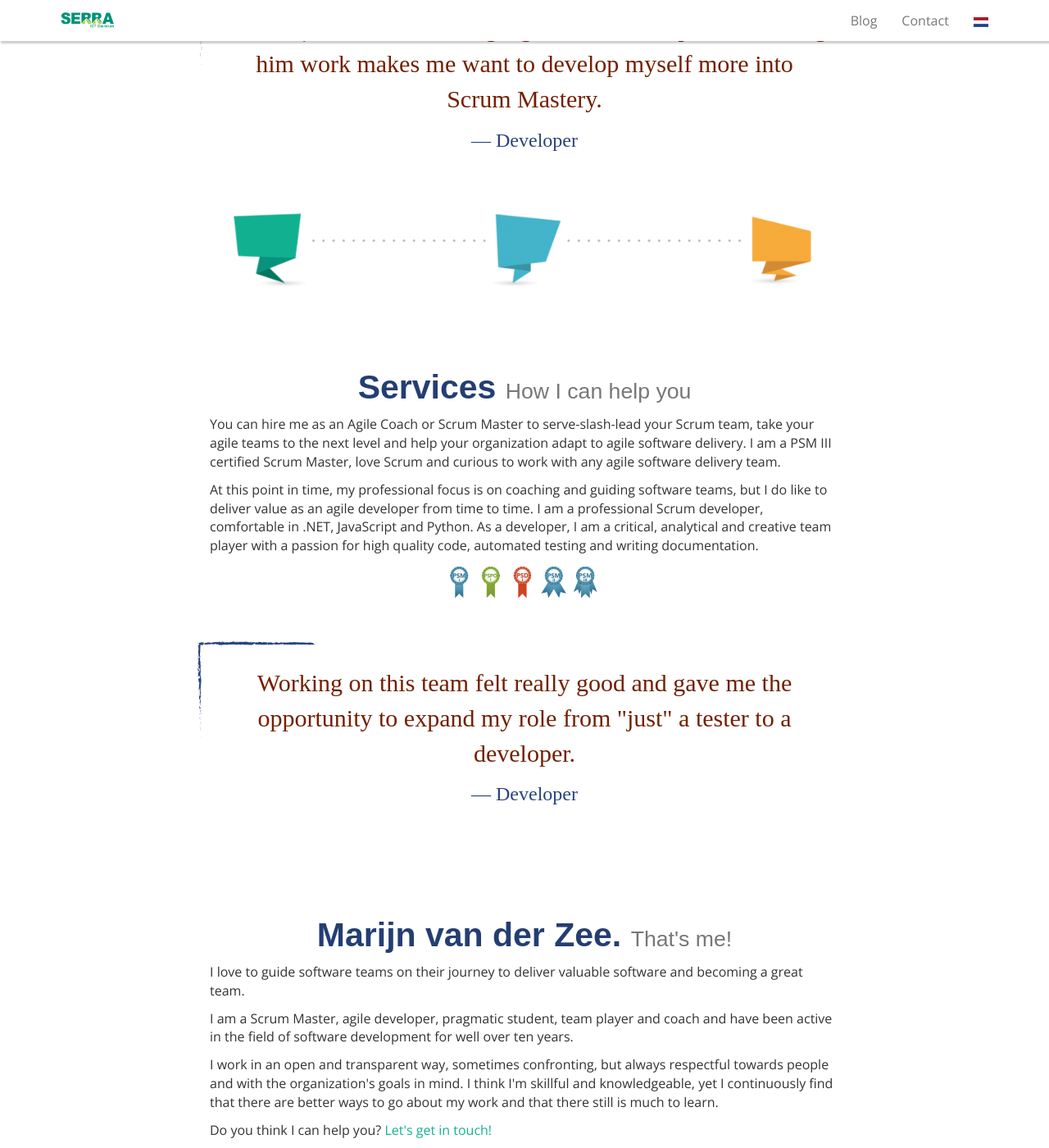
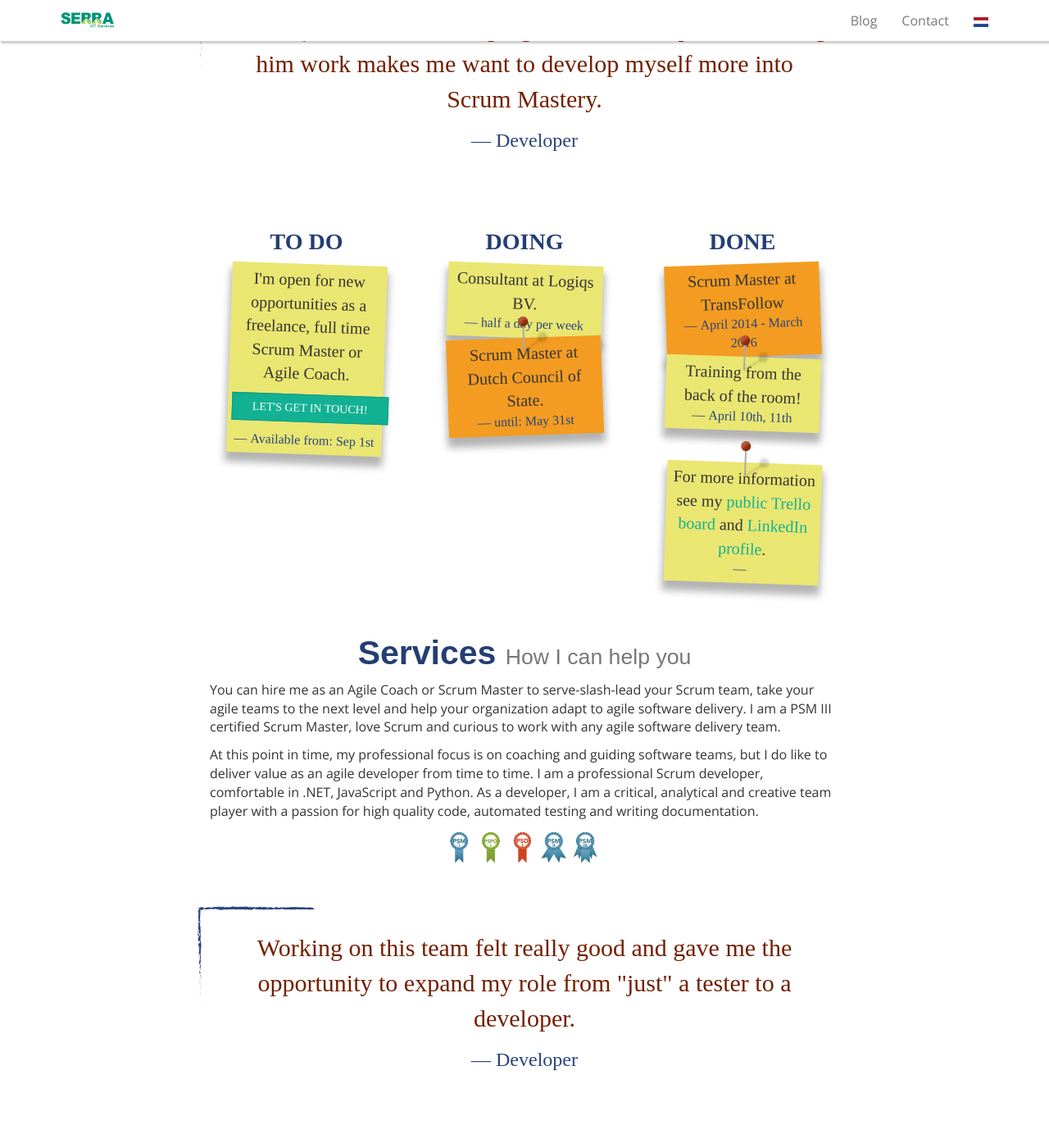
Before and after one commit to serraict/serraict.github.io, a Jekyll site: the page built from index.md, in a window 1280 px wide and 1400 px high, scrolled down 679 px. Shown: the whole window at 82% size. Built offline with Jekyll 4.4.1, drawn with Linux system fonts in a browser that asks for light colours; nearby versions of some CDN libraries; some web fonts are replaced; some of the changed text lies outside the part shown.

Commit message:
Add Kanban-style status board

```diff
--- /dev/null
+++ b/_includes/board.html
@@ -0,0 +1,56 @@
+<div class="row about">
+  <div class="col-md-4 lane">
+    <h3>to do</h3>
+
+    <blockquote class="note note-yellow">
+
+        <p>
+            I'm open for new opportunities as a freelance, full time Scrum Master or Agile Coach.
+        </p>
+        <p>
+            <a href="pages/contact.html" class="btn btn-primary">Let's get in touch!</a>
+        </p>
+        <p>Available from: Sep 1st</p>
+    </blockquote>
+</div>
+<div class="col-md-4 lane">
+    <h3>doing</h3>
+    <blockquote class="note note-yellow">
+        Consultant at Logiqs BV.
+        <p>half a day per week</p>
+    </blockquote>
+
+    <blockquote class="note note-orange">
+        <i class="pin"> </i>
+        Scrum Master at Dutch Council of State.
+        <p>until: May 31st</p>
+    </blockquote>
+
+</div>
+<div class="col-md-4 lane">
+    <h3>done</h3>
+
+    <blockquote class="note note-orange">
+        Scrum Master at TransFollow
+        <p>April 2014 - March 2016</p>
+    </blockquote>
+
+    <blockquote class="note note-yellow">
+        <i class="pin"> </i>
+        Training from the back of the room!
+        <p>April 10th, 11th</p>
+    </blockquote>
+
+    <div class="divider"></div>
+
+    <blockquote class="note note-yellow">
+    <i class="pin"> </i>
+        For more information see my
+        <a href="http://bit.do/serras-kanban-board">public Trello board</a>
+        and
+        <a href="https://www.linkedin.com/in/marijnvanderzee">LinkedIn profile</a>.
+        <p> </p>
+    </blockquote>
+
+</div>
+</div>
--- a/assets/themes/bootstrap/css/style.css
+++ b/assets/themes/bootstrap/css/style.css
@@ -355,6 +355,115 @@ blockquote > :last-child:before {
   margin: 20px 0;
 }
 
+/* Kanban Board
+-------------------------------------------------- */
+
+div.lane h3,
+div.lane h5
+{
+  font-family: 'Annie Use Your Telescope', cursive;
+  text-align: center;
+  text-transform: uppercase;
+
+}
+
+.quote-container {
+  margin-top: 50px;
+  position: relative;
+}
+
+.note {
+  color: #333;
+  position: relative;
+  width: 80%;
+  margin: 0 auto;
+  padding: 5px;
+  box-shadow: 0 10px 10px 2px rgba(0,0,0,0.3);
+  font-size: 1.25em;
+}
+
+.note .author {
+  display: block;
+  margin: 40px 0 0 0;
+  text-align: right;
+}
+
+.note-yellow {
+  background: #eae672;
+  border-left-width: 0px;
+  -webkit-transform: rotate(2deg);
+  -moz-transform: rotate(2deg);
+  -o-transform: rotate(2deg);
+  -ms-transform: rotate(2deg);
+  transform: rotate(2deg);
+}
+
+.note-orange {
+  background: #f39c21;
+  border-left-width: 0px;
+  -webkit-transform: rotate(-2deg);
+  -moz-transform: rotate(-2deg);
+  -o-transform: rotate(-2deg);
+  -ms-transform: rotate(-2deg);
+  transform: rotate(-2deg);
+}
+
+.note-green {
+  background: #13b193;
+  border-left-width: 0px;
+}
+
+.pin {
+  background-color: #aaa;
+  display: block;
+  height: 32px;
+  width: 2px;
+  position: absolute;
+  left: 50%;
+  top: -16px;
+  z-index: 1;
+}
+
+.pin:after {
+  background-color: #A31;
+  background-image: radial-gradient(25% 25%, circle, hsla(0,0%,100%,.3), hsla(0,0%,0%,.3));
+  border-radius: 50%;
+  box-shadow: inset 0 0 0 1px hsla(0,0%,0%,.1),
+              inset 3px 3px 3px hsla(0,0%,100%,.2),
+              inset -3px -3px 3px hsla(0,0%,0%,.2),
+              23px 20px 3px hsla(0,0%,0%,.15);
+  content: '';
+  height: 12px;
+  left: -5px;
+  position: absolute;
+  top: -10px;
+  width: 12px;
+}
+
+.pin:before {
+  background-color: hsla(0,0%,0%,0.1);
+  box-shadow: 0 0 .25em hsla(0,0%,0%,.1);
+  content: '';
+
+  height: 24px;
+  width: 2px;
+  left: 0;
+  position: absolute;
+  top: 8px;
+
+  transform: rotate(57.5deg);
+  -moz-transform: rotate(57.5deg);
+  -webkit-transform: rotate(57.5deg);
+  -o-transform: rotate(57.5deg);
+  -ms-transform: rotate(57.5deg);
+
+  transform-origin: 50% 100%;
+  -moz-transform-origin: 50% 100%;
+  -webkit-transform-origin: 50% 100%;
+  -ms-transform-origin: 50% 100%;
+  -o-transform-origin: 50% 100%;
+}
+
 /* RESPONSIVE CSS
 -------------------------------------------------- */
 
--- a/index.md
+++ b/index.md
@@ -118,10 +118,9 @@ tagline: Marijn van der Zee
 </div>
 </div>
 
-<div class="quotes">
-<img src="{{ site_url }}/assets/img/quotes.png"
-         alt="quotes"
-         style="width: 100%;"></div>
+<a id="Availability"></a>
+
+{% include board.html %}
 
 <div class="row about">
 <div class="col-md-12">
@@ -227,26 +226,12 @@ tagline: Marijn van der Zee
 
 <div class="divider"></div>
 
-<a id="Availability"></a>
 <div class="row featurette">
 <div class="col-md-12">
-  <h2>
-    To do, doing, done.
-    <small>What am I up to?</small>
-  </h2>
-  <p>
-    Want to know what I'm up to? Visit my public
-    <a href="http://bit.do/serras-kanban-board">Trello board</a>
-    .
-  </p>
-  <p>
-    I'm open for new opportunities as a freelance, full time Scrum Master or Agile Coach.
-  </p>
   <p>
     <a href="pages/contact.html" class="btn btn-primary">Let's get in touch!</a>
   </p>
 </div>
 
-</div>
 
 </div>
```
Also changed, not shown: index-nl.md (+4 -13 lines).
